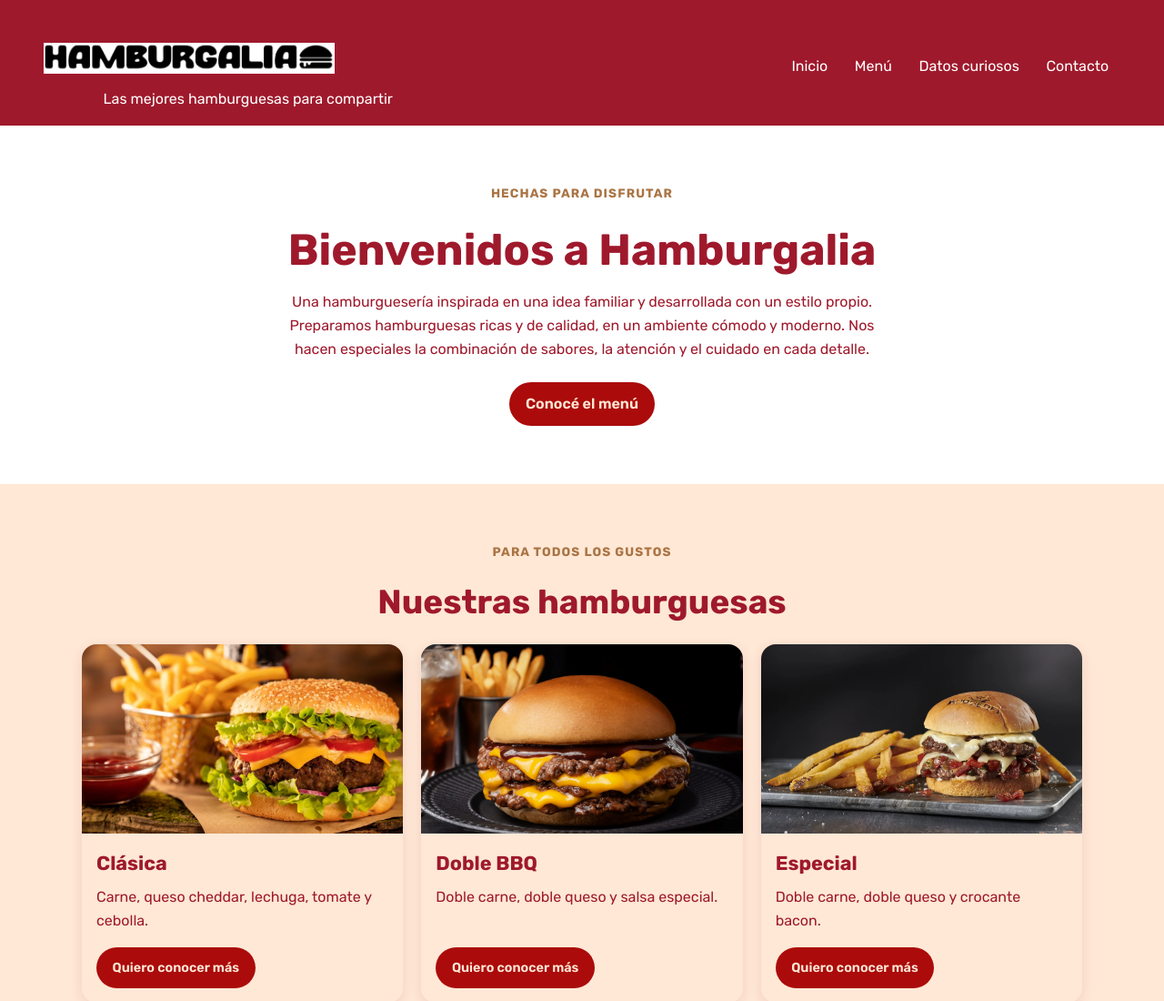
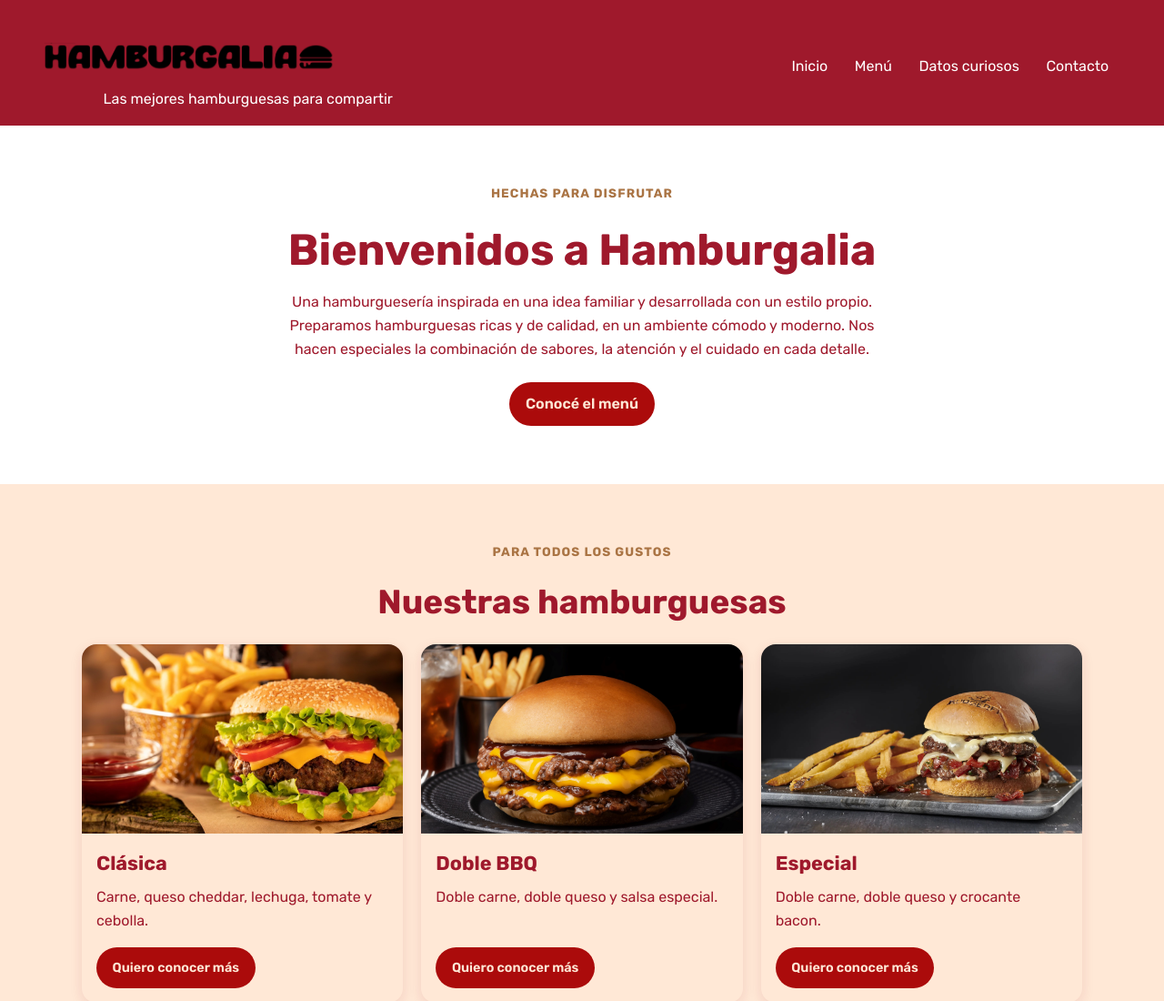
Before and after one commit to JulietaK27/Front-KriegelLitauer, a plain HTML site: page index.html in a window 1280 px wide. Shown: the top 1100 px of the page at 91% size. Drawn offline with Linux system fonts and the light colour scheme.

Commit message:
entrega 4

```diff
--- a/index.html
+++ b/index.html
@@ -13,7 +13,7 @@
 <body>
     <header class="encabezado" id="inicio">
         <a class="marca" href="#inicio" aria-label="Hamburgalia, inicio">
-            <img src="imagenes/LogoHam.png" alt="Logo de Hamburgalia">
+            <img src="imagenes/LogoHam_transparente.png" alt="Logo de Hamburgalia">
         </a>
         <p class="eslogan">Las mejores hamburguesas para compartir</p>
         <nav class="navegacion" aria-label="Navegación principal">
```
Also changed, not shown: imagenes/LogoHam.png (deleted), imagenes/LogoHam_transparente.png (added), tipografias/Burger Nation.otf (added), tipografias/Rubik.ttf (added).
